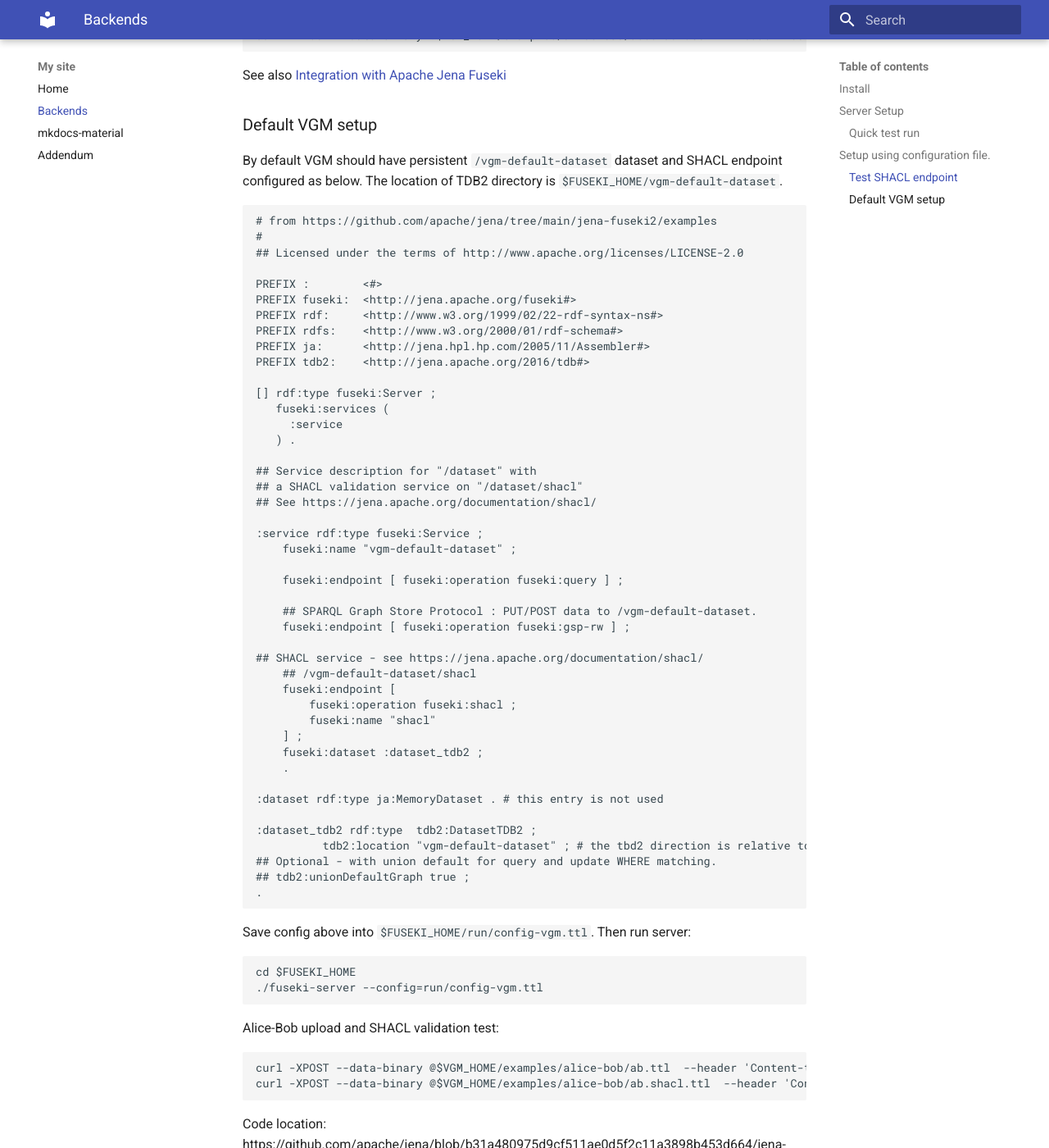
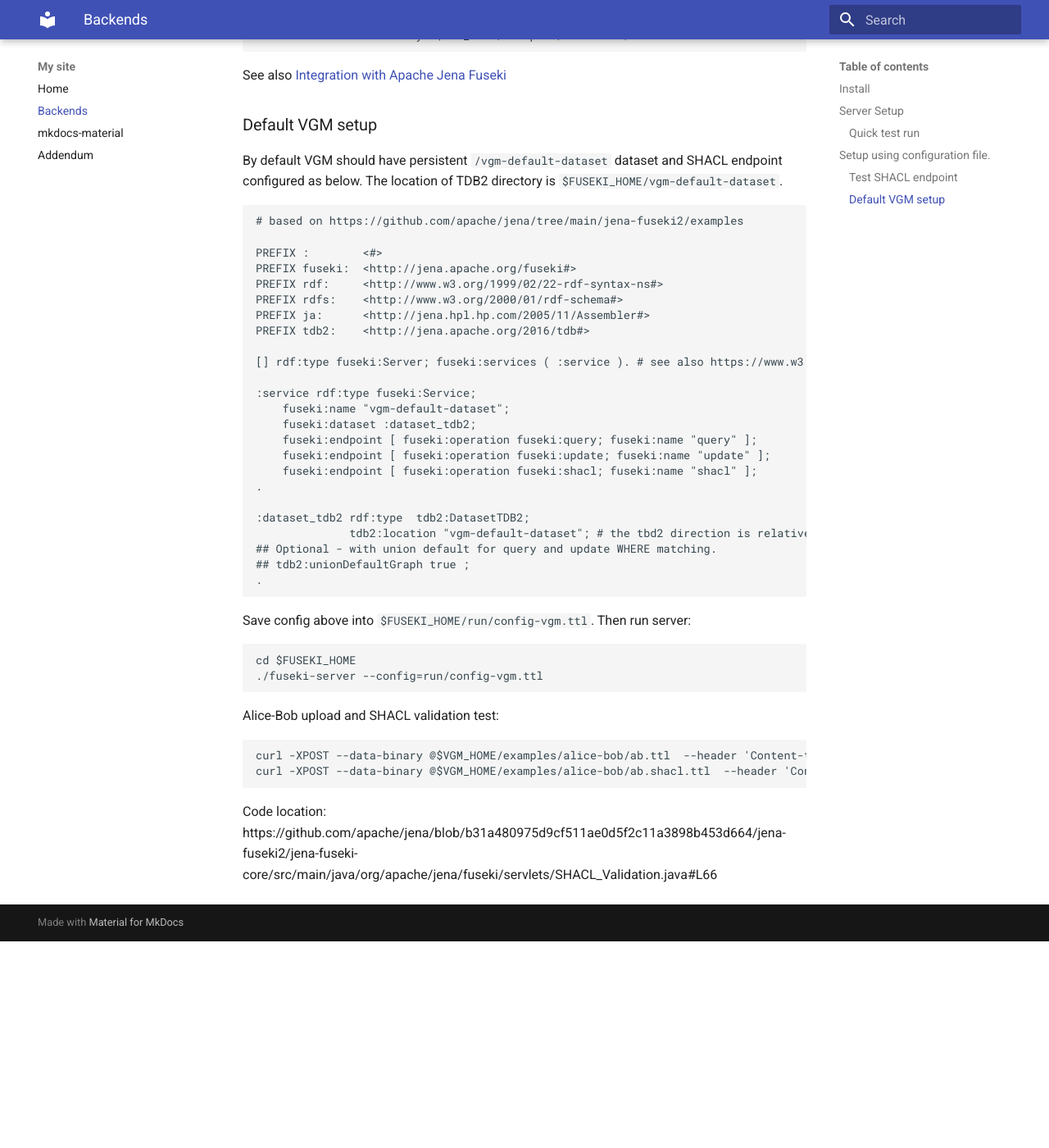
Before and after one commit to GeiselSoftware/kgm, an MkDocs documentation site: the page built from docs/backends.md, in a window 1280 px wide and 1400 px high, scrolled down 1583 px. Shown: the whole window at 82% size. Built offline with MkDocs 1.6.1 and Material for MkDocs 9.7.7, drawn with Linux system fonts in a browser that asks for light colours; after the commit the page ends 2731 px from its top, so only the background shows below that.

Commit message:
added fuseki backend config to docs

````diff
--- a/docs/backends.md
+++ b/docs/backends.md
@@ -64,9 +64,7 @@ See also [Integration with Apache Jena Fuseki](https://jena.apache.org/documenta
 By default VGM should have persistent `/vgm-default-dataset` dataset and SHACL endpoint configured as below. The location of TDB2 directory is `$FUSEKI_HOME/vgm-default-dataset`.
 
 ```
-# from https://github.com/apache/jena/tree/main/jena-fuseki2/examples
-#
-## Licensed under the terms of http://www.apache.org/licenses/LICENSE-2.0
+# based on https://github.com/apache/jena/tree/main/jena-fuseki2/examples
 
 PREFIX :        <#>
 PREFIX fuseki:  <http://jena.apache.org/fuseki#>
@@ -75,36 +73,18 @@ PREFIX rdfs:    <http://www.w3.org/2000/01/rdf-schema#>
 PREFIX ja:      <http://jena.hpl.hp.com/2005/11/Assembler#>
 PREFIX tdb2:    <http://jena.apache.org/2016/tdb#>
 
-[] rdf:type fuseki:Server ;
-   fuseki:services (
-     :service
-   ) .
+[] rdf:type fuseki:Server; fuseki:services ( :service ). # see also https://www.w3.org/TR/rdf12-turtle/#collections
 
-## Service description for "/dataset" with
-## a SHACL validation service on "/dataset/shacl"
-## See https://jena.apache.org/documentation/shacl/
+:service rdf:type fuseki:Service;
+    fuseki:name "vgm-default-dataset";
+    fuseki:dataset :dataset_tdb2;
+    fuseki:endpoint [ fuseki:operation fuseki:query; fuseki:name "query" ];
+    fuseki:endpoint [ fuseki:operation fuseki:update; fuseki:name "update" ];
+    fuseki:endpoint [ fuseki:operation fuseki:shacl; fuseki:name "shacl" ];
+.
 
-:service rdf:type fuseki:Service ;
-    fuseki:name "vgm-default-dataset" ;
-
-    fuseki:endpoint [ fuseki:operation fuseki:query ] ;
-
-    ## SPARQL Graph Store Protocol : PUT/POST data to /vgm-default-dataset.
-    fuseki:endpoint [ fuseki:operation fuseki:gsp-rw ] ;
-
-## SHACL service - see https://jena.apache.org/documentation/shacl/
-    ## /vgm-default-dataset/shacl
-    fuseki:endpoint [
-        fuseki:operation fuseki:shacl ;
-        fuseki:name "shacl"
-    ] ;
-    fuseki:dataset :dataset_tdb2 ;
-    .
-
-:dataset rdf:type ja:MemoryDataset . # this entry is not used
-
-:dataset_tdb2 rdf:type  tdb2:DatasetTDB2 ;
-	      tdb2:location "vgm-default-dataset" ; # the tbd2 direction is relative to FUSEKI_HOME, look it up in server log output
+:dataset_tdb2 rdf:type  tdb2:DatasetTDB2;
+              tdb2:location "vgm-default-dataset"; # the tbd2 direction is relative to FUSEKI_HOME, look it up in server log output
 ## Optional - with union default for query and update WHERE matching.
 ## tdb2:unionDefaultGraph true ;
 .
@@ -117,7 +97,6 @@ cd $FUSEKI_HOME
 ```
 
 Alice-Bob upload and SHACL validation test:
-
 ```
 curl -XPOST --data-binary @$VGM_HOME/examples/alice-bob/ab.ttl  --header 'Content-type: text/turtle' http://localhost:3030/vgm-default-dataset?default
 curl -XPOST --data-binary @$VGM_HOME/examples/alice-bob/ab.shacl.ttl  --header 'Content-type: text/turtle' http://localhost:3030/vgm-default-dataset/shacl?graph=default
````
